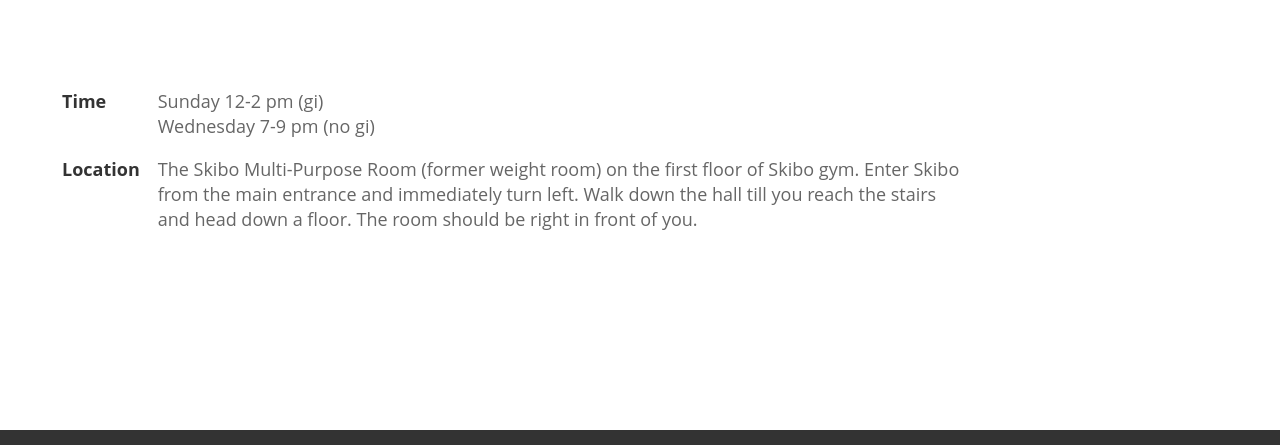
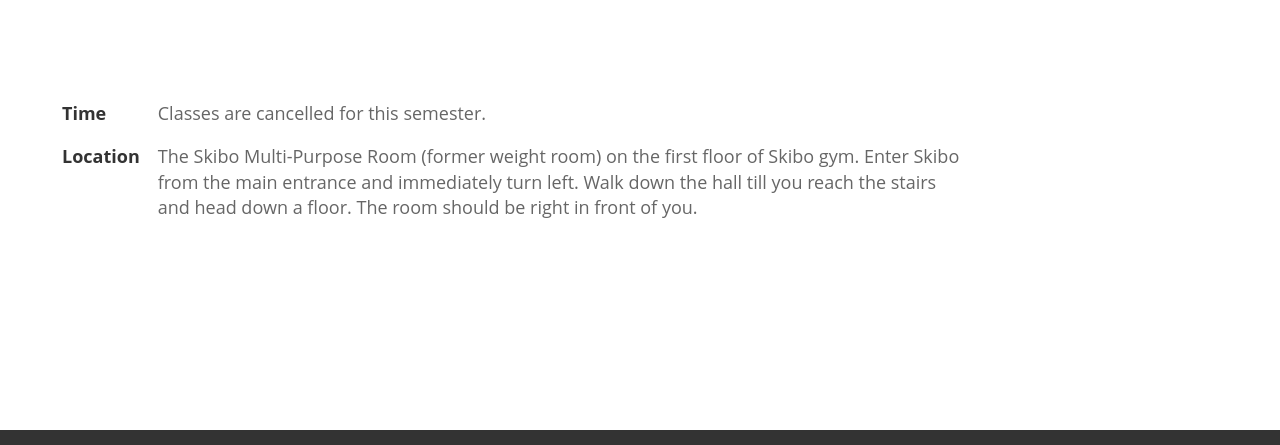
Before and after one commit to nkbhan/grappling_website, a plain HTML site: page schedule.html in a window 1280 px wide. Shown: the part 253-698 px from the top of the page. Drawn offline with Linux system fonts and the light colour scheme.

Commit message:
Schedule change for coronavirus

```diff
--- a/schedule.html
+++ b/schedule.html
@@ -35,7 +35,7 @@
                         <tr>
                             <th>Time</th>
                             <td class="desc">
-                            Sunday 12-2 pm (gi)<br> Wednesday 7-9 pm (no gi)
+                            Classes are cancelled for this semester.
                             </td>
                         </tr>
                         <tr>
```
